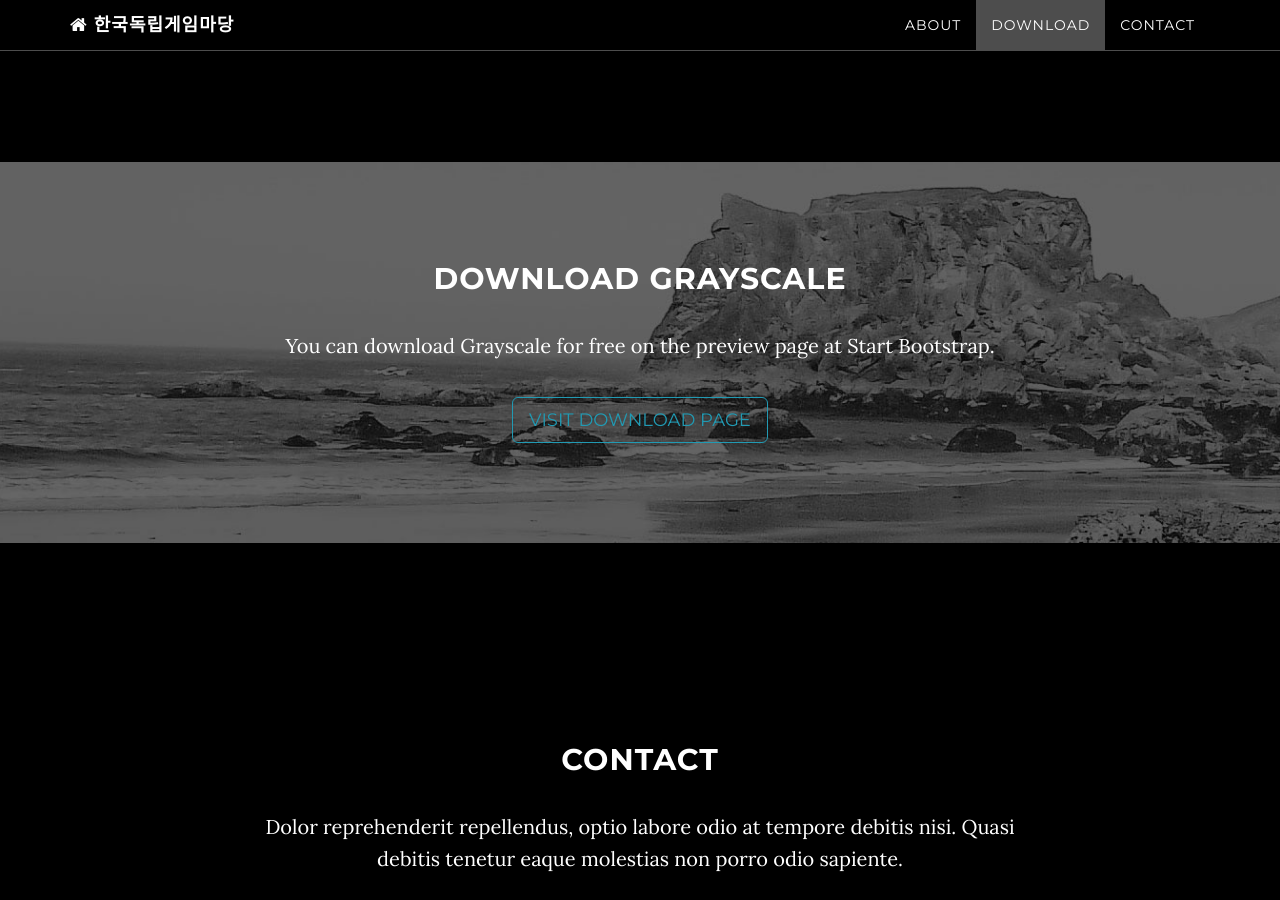
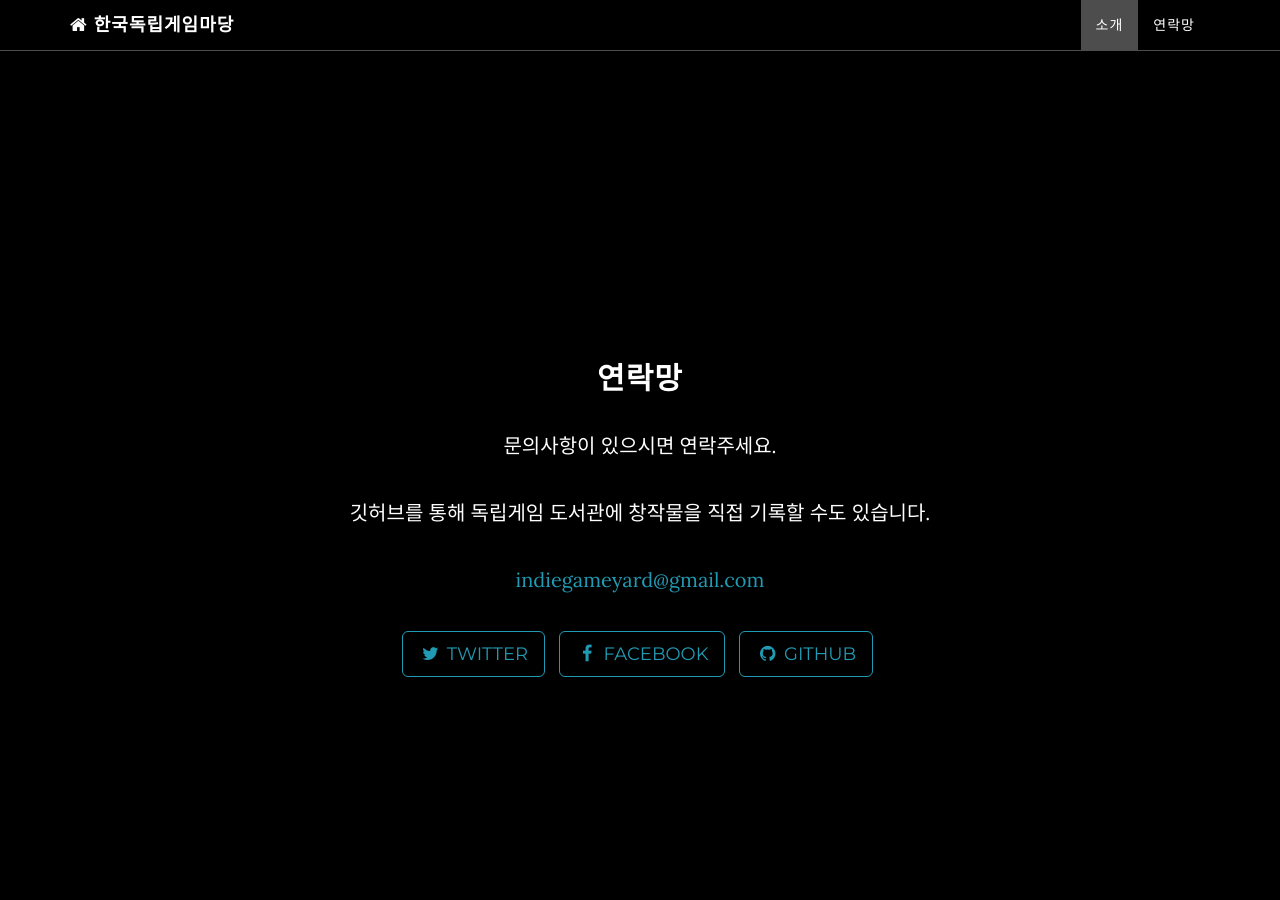
Before and after one commit to IndieGameYard/IndieGameYard.github.io, a Jekyll site: the page built from index.html, in a window 1280 px wide and 900 px high, scrolled down 1273 px. Built offline with Jekyll 4.4.1, drawn with Linux system fonts in a browser that asks for light colours.

Commit message:
initial commit

```diff
--- a/_includes/contact.html
+++ b/_includes/contact.html
@@ -2,8 +2,9 @@
     <section id="contact" class="container content-section text-center">
         <div class="row">
             <div class="col-lg-8 col-lg-offset-2">
-                <h2>Contact</h2>
-                <p>Dolor reprehenderit repellendus, optio labore odio at tempore debitis nisi. Quasi debitis tenetur eaque molestias non porro odio sapiente.</p>
+                <h2>연락망</h2>
+                <p>문의사항이 있으시면 연락주세요.</p>
+                <p>깃허브를 통해 독립게임 도서관에 창작물을 직접 기록할 수도 있습니다.</p>
                 <p><a href="mailto:{{ site.email }}">{{ site.email }}</a>
                 </p>
                 <ul class="list-inline banner-social-buttons">
--- a/_includes/download.html
+++ b/_includes/download.html
@@ -1,12 +1,12 @@
     <!-- Download Section -->
     <section id="download" class="content-section text-center">
-        <div class="download-section">
-            <div class="container">
-                <div class="col-lg-8 col-lg-offset-2">
-                    <h2>Download Grayscale</h2>
-                    <p>You can download Grayscale for free on the preview page at Start Bootstrap.</p>
-                    <a href="http://startbootstrap.com/template-overviews/grayscale/" class="btn btn-default btn-lg">Visit Download Page</a>
-                </div>
-            </div>
-        </div>
+        <!-- <div class="download-section"> -->
+            <!-- <div class="container"> -->
+                <!-- <div class="col-lg-8 col-lg-offset-2"> -->
+                    <!-- <h2>Download Grayscale</h2> -->
+                    <!-- <p>You can download Grayscale for free on the preview page at Start Bootstrap.</p> -->
+                    <!-- <a href="http://startbootstrap.com/template-overviews/grayscale/" class="btn btn-default btn-lg">Visit Download Page</a> -->
+                <!-- </div> -->
+            <!-- </div> -->
+        <!-- </div> -->
     </section>
--- a/_includes/nav.html
+++ b/_includes/nav.html
@@ -18,13 +18,13 @@
                         <a href="#page-top"></a>
                     </li>
                     <li>
-                        <a class="page-scroll" href="#about">About</a>
+                        <a class="page-scroll" href="#about">소개</a>
                     </li>
+                    <!-- <li> -->
+                        <!-- <a class="page-scroll" href="#download">Download</a> -->
+                    <!-- </li> -->
                     <li>
-                        <a class="page-scroll" href="#download">Download</a>
-                    </li>
-                    <li>
-                        <a class="page-scroll" href="#contact">Contact</a>
+                        <a class="page-scroll" href="#contact">연락망</a>
                     </li>
                 </ul>
             </div>
```
